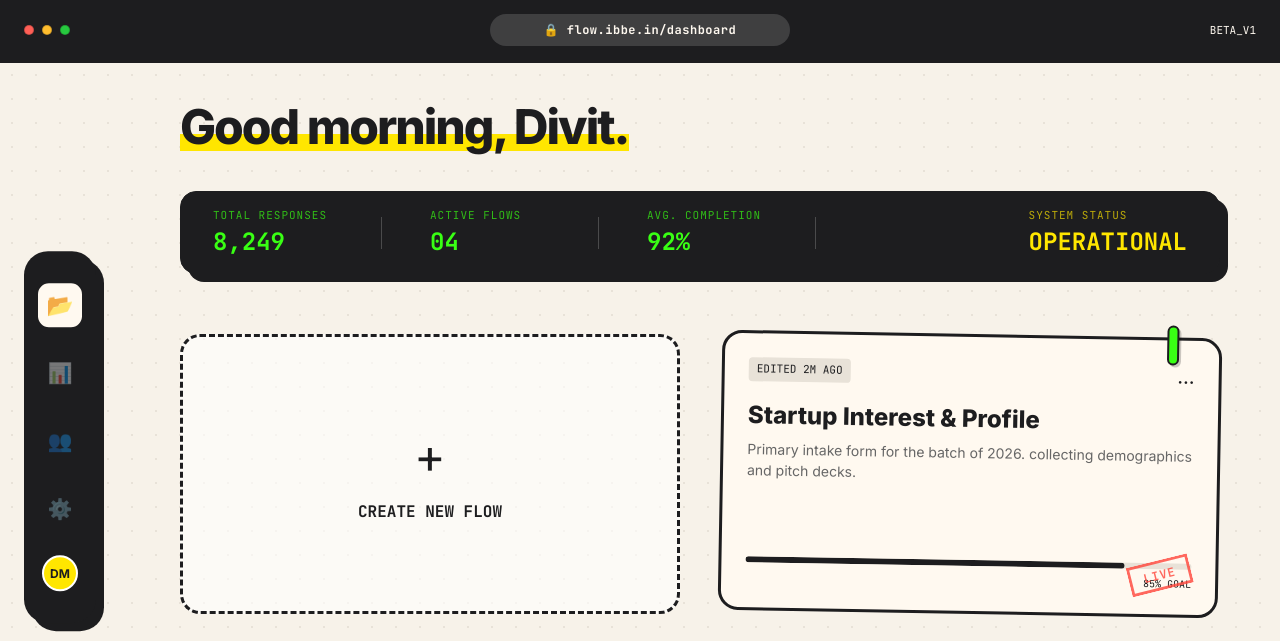
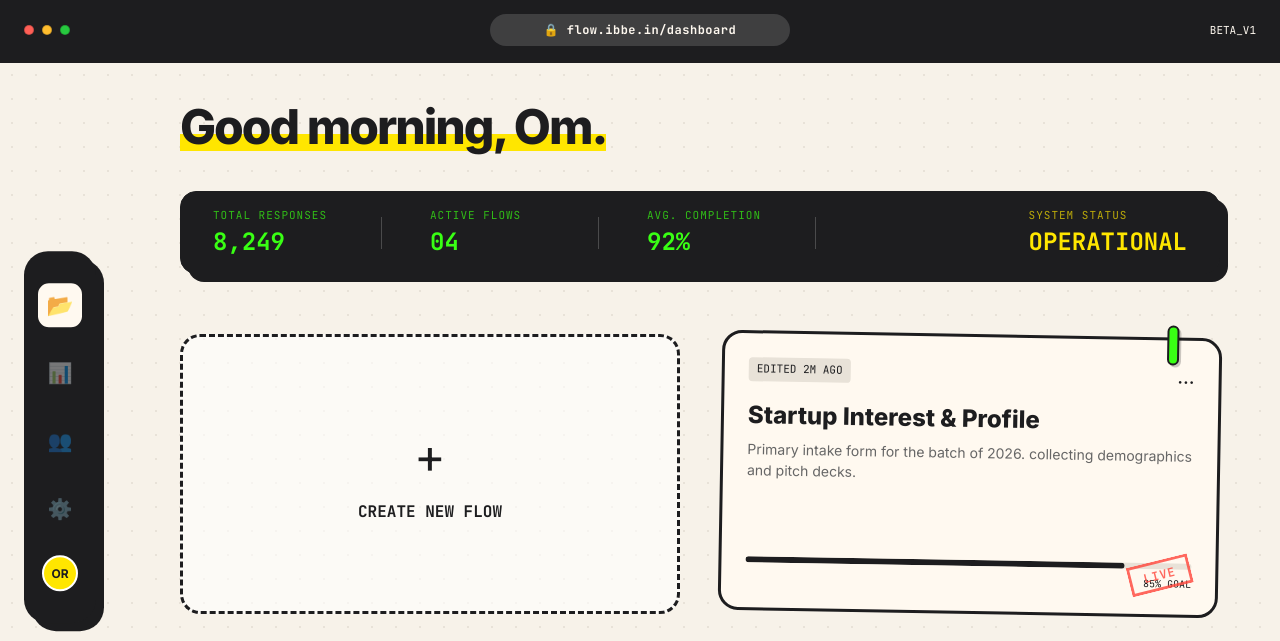
Before and after one commit to omrajguru05/ibbe-forms, a Next.js app: page /dashboard in a window 1280 px wide. Shown: the top 641 px of the page. Built offline with nearby package versions, Linux system fonts and the light colour scheme.

Commit message:
feat: Implement initial application layout and dashboard page.

```diff
--- a/src/app/dashboard/page.tsx
+++ b/src/app/dashboard/page.tsx
@@ -11,7 +11,7 @@ export default function Dashboard() {
                 <div className="dock-item">👥</div>
                 <div className="dock-item">⚙️</div>
 
-                <div className="avatar-circle">DM</div>
+                <div className="avatar-circle">OR</div>
             </nav>
 
             {/* 3. MAIN CONTENT */}
@@ -20,7 +20,7 @@ export default function Dashboard() {
                 {/* WELCOME */}
                 <div className="header-row">
                     <div>
-                        <h1 className="welcome-title">Good morning, Divit.</h1>
+                        <h1 className="welcome-title">Good morning, Om.</h1>
                     </div>
                 </div>
 
--- a/src/app/layout.tsx
+++ b/src/app/layout.tsx
@@ -6,7 +6,13 @@ export const metadata: Metadata = {
   title: "ibbe flow / surveys that don't suck",
   description: "Surveys that actually feel human.",
   icons: {
-    icon: '/favicon.ico',
+    icon: [
+      { url: '/favicon.ico' },
+      { url: '/favicon.ico', sizes: '16x16', type: 'image/x-icon' },
+      { url: '/favicon.ico', sizes: '32x32', type: 'image/x-icon' },
+    ],
+    shortcut: '/favicon.ico',
+    apple: '/favicon.ico',
   },
 };
 
```
